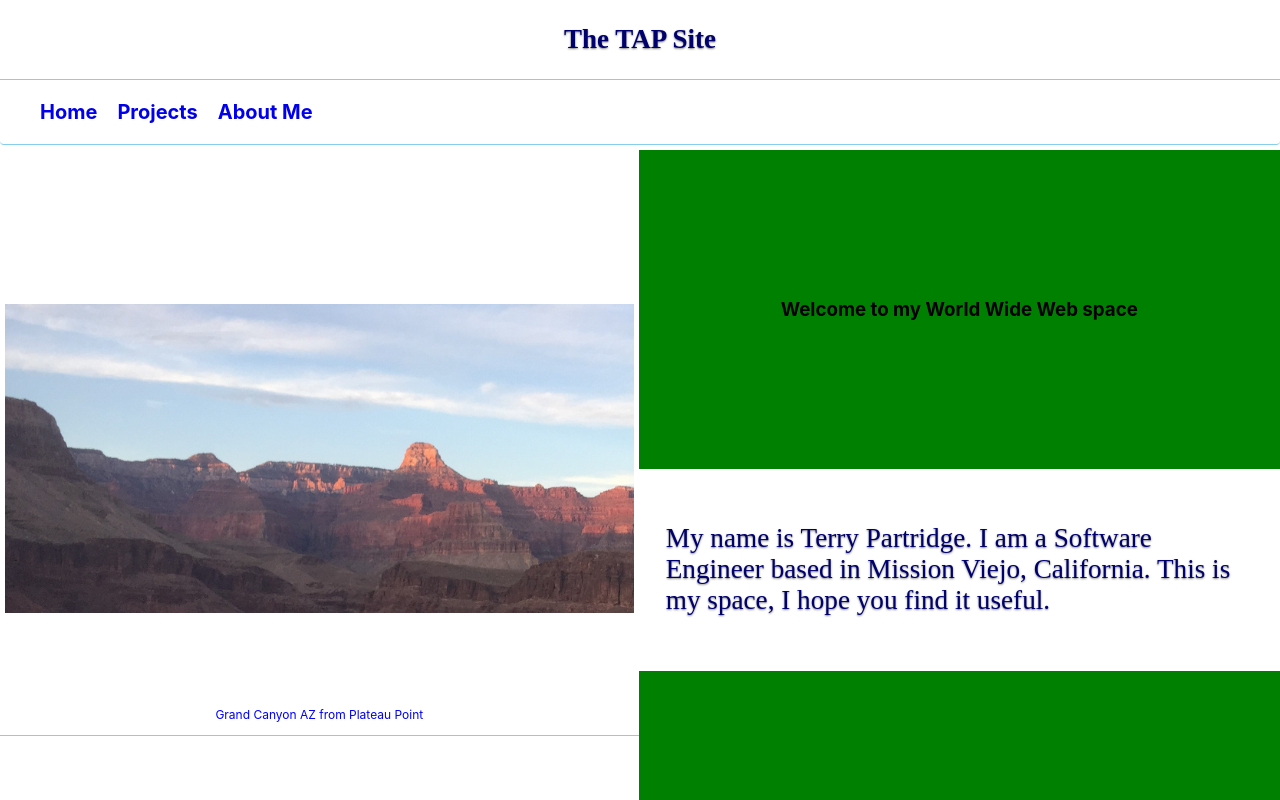
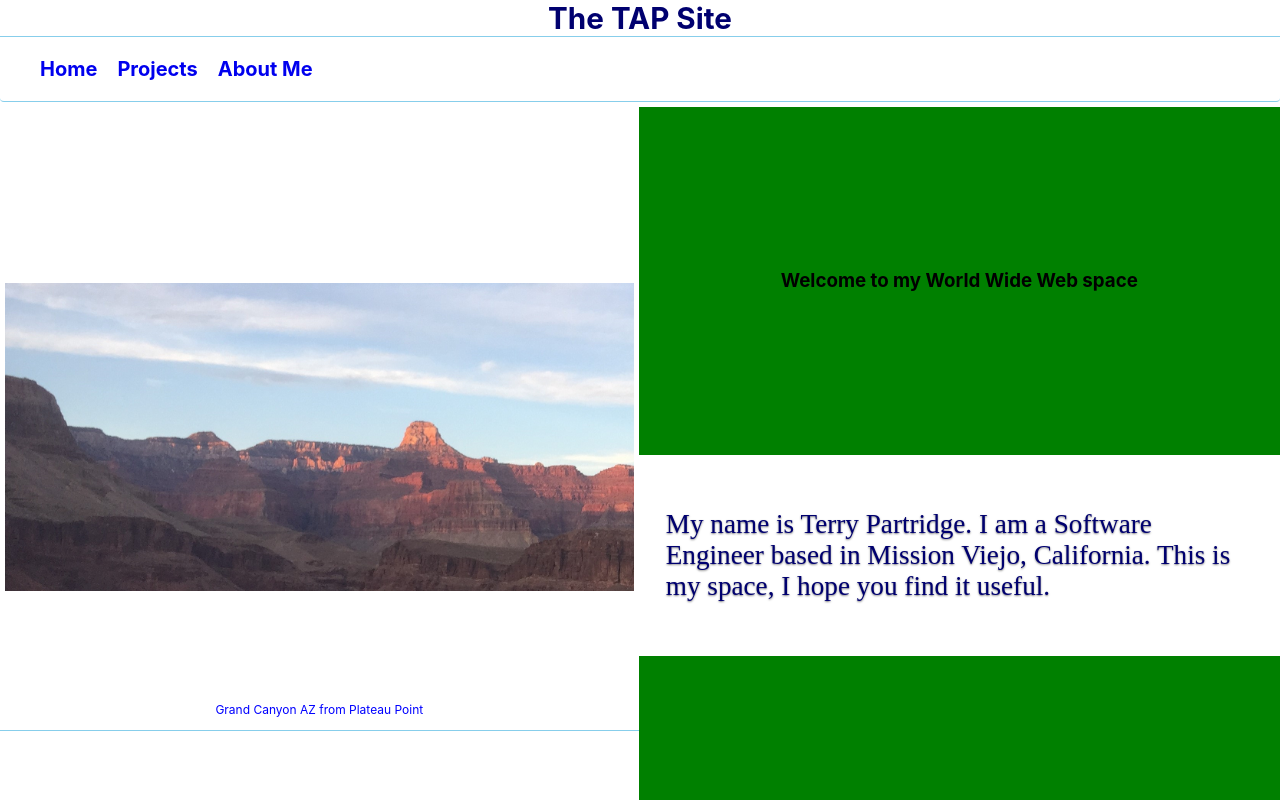
Before and after one commit to ocsfwarch/thetapsite, a React (Create React App) app: page / in a window 1280 px wide. Built offline with nearby package versions, Linux system fonts and the light colour scheme.

Commit message:
Update app_header_banner
Modified the banner so that it maintains a fixed height, removed the <h1> and set the font-size and font-weight.

```diff
--- a/src/components/Header.js
+++ b/src/components/Header.js
@@ -1,13 +1,10 @@
-import React from 'react';
-import { NavBar } from './NavBar';
+import React from "react";
+import { NavBar } from "./NavBar";
 
 export const Header = () => {
-
-    return(
+  return (
     <div className="app_header">
-            <div className="app_header_banner">
-                <section ><h1>The TAP Site</h1></section>
-            </div>
+      <div className="app_header_banner">The TAP Site</div>
       <div className={"app_header_menu"}>
         <NavBar />
       </div>
--- a/src/index.css
+++ b/src/index.css
@@ -53,15 +53,13 @@ p {
 }
 
 .app_header_banner {
-  display: flex;
-  flex-flow: row nowrap;
-  justify-content: center;
-  align-items: center;
+  flex: 0 0 auto;
   width: 100%;
-  font: 18px/1.9em "librebaskerville-regular", serif;
+  font-size: 1.85em;
+  font-weight: bold;
   color: #00006f;
-  text-shadow: 0px 1px 2px rgb(0 0 0 / 50%);
   border-bottom: 1px skyblue solid;
+  text-align: center;
 }
 
 .app_header_menu {
@@ -72,10 +70,6 @@ p {
   background-color: white;
   border-radius: 0.25em;
   border-bottom: 1px skyblue solid;
-}
-
-.app_header_menu_hide {
-  display: none;
 }
 
 .navContent {
```
Lines whose indentation alone changed are shown as unchanged.
